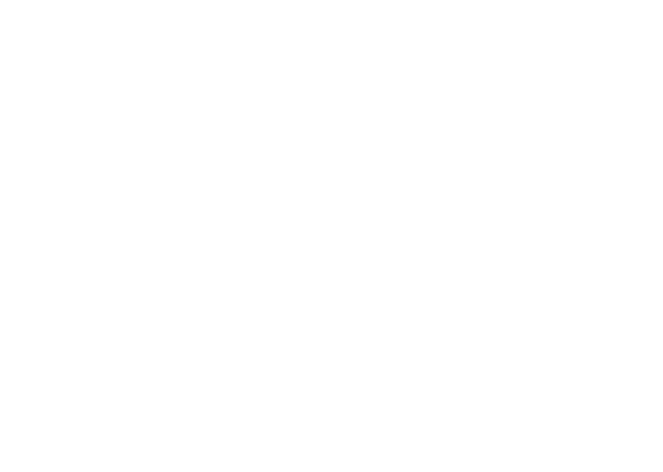
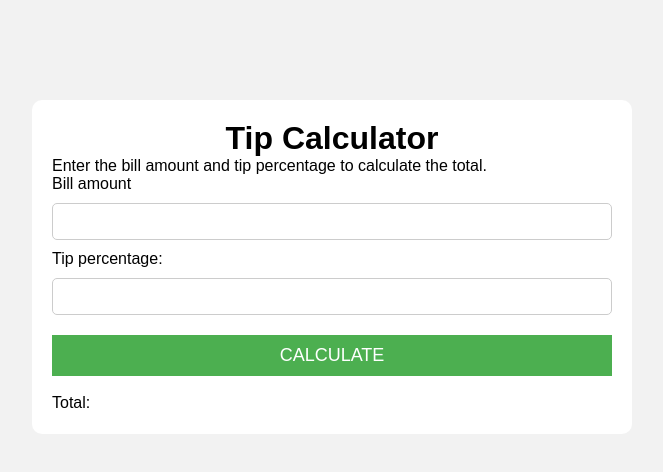
Before and after one commit to vi58-coder/tip-calculator, a plain HTML site: page index.html in a window 1280 px wide. Shown: the whole page, without its empty margins (308-971 px from the left). Drawn offline with Linux system fonts and the light colour scheme.

Commit message:
build all

```diff
--- a/index.html
+++ b/index.html
@@ -7,6 +7,19 @@
     <link rel="stylesheet" href="style.css">
 </head>
 <body>
+    <div class="container">
+        <h1>Tip Calculator</h1>
+        <p>Enter the bill amount and tip percentage to calculate the total.</p>
+        <label for="bill">Bill amount</label>
+        <input type="number" id="bill"><br>
+        <label for="tip">Tip percentage:</label>
+        <input type="number" id="tip"><br>
+        <button id="calculate">Calculate</button><br>
+        <label for="total">Total:</label>
+        <span id="total"></span>
 
+    </div>
+
+    <script src="script.js"></script>
 </body>
 </html>
--- a/script.js
+++ b/script.js
@@ -0,0 +1,14 @@
+const btnEl =  document.getElementById("calculate");
+const billInput = document.getElementById('bill');
+const tipInput = document.getElementById('tip');
+const totalSpan = document.getElementById('total');
+
+function calculateTotal(){
+    const billValue = billInput.value;
+    const tipValue = tipInput.value;
+    const totalValue = billValue * (1 + tipValue / 100);
+    totalSpan.innerText = totalValue.toFixed(2);
+    // console.log(totalValue)
+}
+
+btnEl.addEventListener("click", calculateTotal);
--- a/style.css
+++ b/style.css
@@ -0,0 +1,56 @@
+*{
+    margin: 0;
+    padding: 0;
+    box-sizing: border-box;
+}
+
+body{
+    background-color: #f2f2f2;
+    font-family: sans-serif;
+}
+
+.container{
+    background-color: white;
+    max-width: 600px;
+    margin: 100px auto;
+    padding: 20px;
+    box-shadow: 0, 0, 10px, rgba(0, 0, 0, .2);
+    border-radius: 10px;
+}
+
+h1{
+    margin-top: 0;
+    text-align: center;
+
+}
+
+input{
+    padding: 10px;
+    border: 1px solid #ccc;
+    border-radius: 5px;
+    margin: 10px 0;
+    width: 100%;
+}
+
+button{
+    background-color: #4caf50;
+    color: white;
+    padding: 10px;
+    border: none;
+    cursor: pointer;
+    margin: 10px 0;
+    width: 100%;
+    font-size: 18px;
+    text-transform: uppercase;
+    transition: background-color .2s;
+}
+
+button:hover{
+    background-color: #45a049;
+}
+
+#total{
+    font-size: 24px;
+    font-weight: bold;
+    margin-top: 10px;
+}
```
